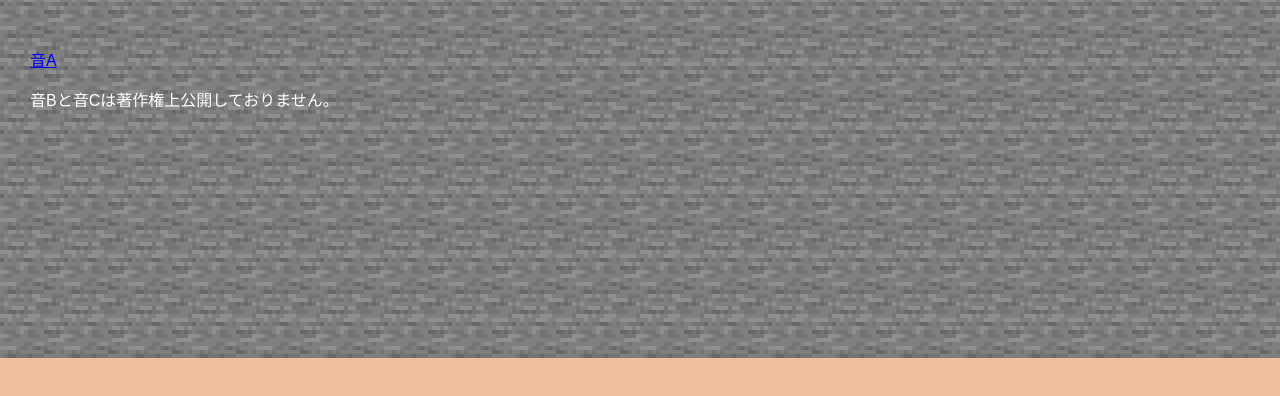
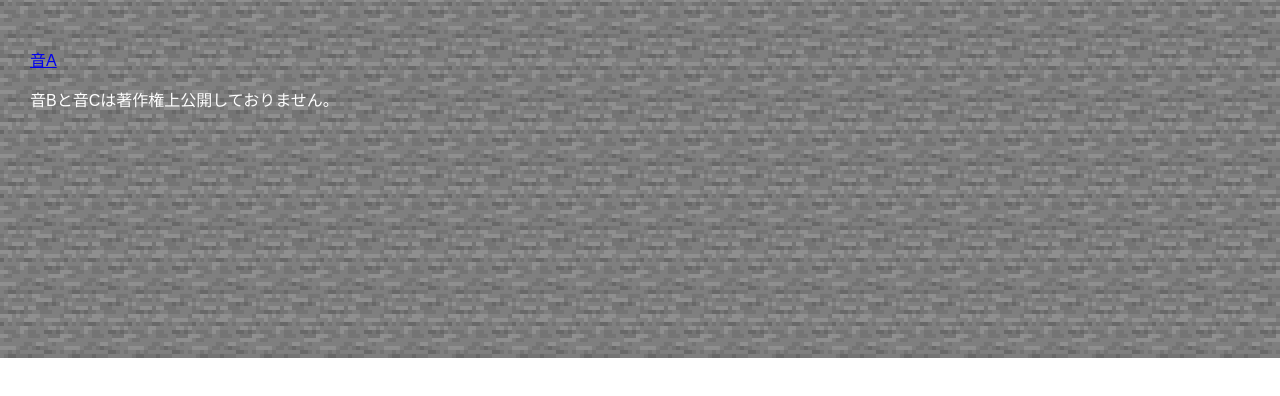
Before and after one commit to cake14210/cake14210, a plain HTML site: page index.html in a window 1280 px wide. Shown: the part 102-498 px from the top of the page. Drawn offline with Linux system fonts and the light colour scheme; a web font is replaced by a local one.

Commit message:
Update style.css

```diff
--- a/style.css
+++ b/style.css
@@ -6,7 +6,6 @@ body {
   font-family: 'Zen Maru Gothic', sans-serif;
   height: 100%;
   margin: 0;
-  background-color: #efc0a0;
 }
 
 .title {
```
